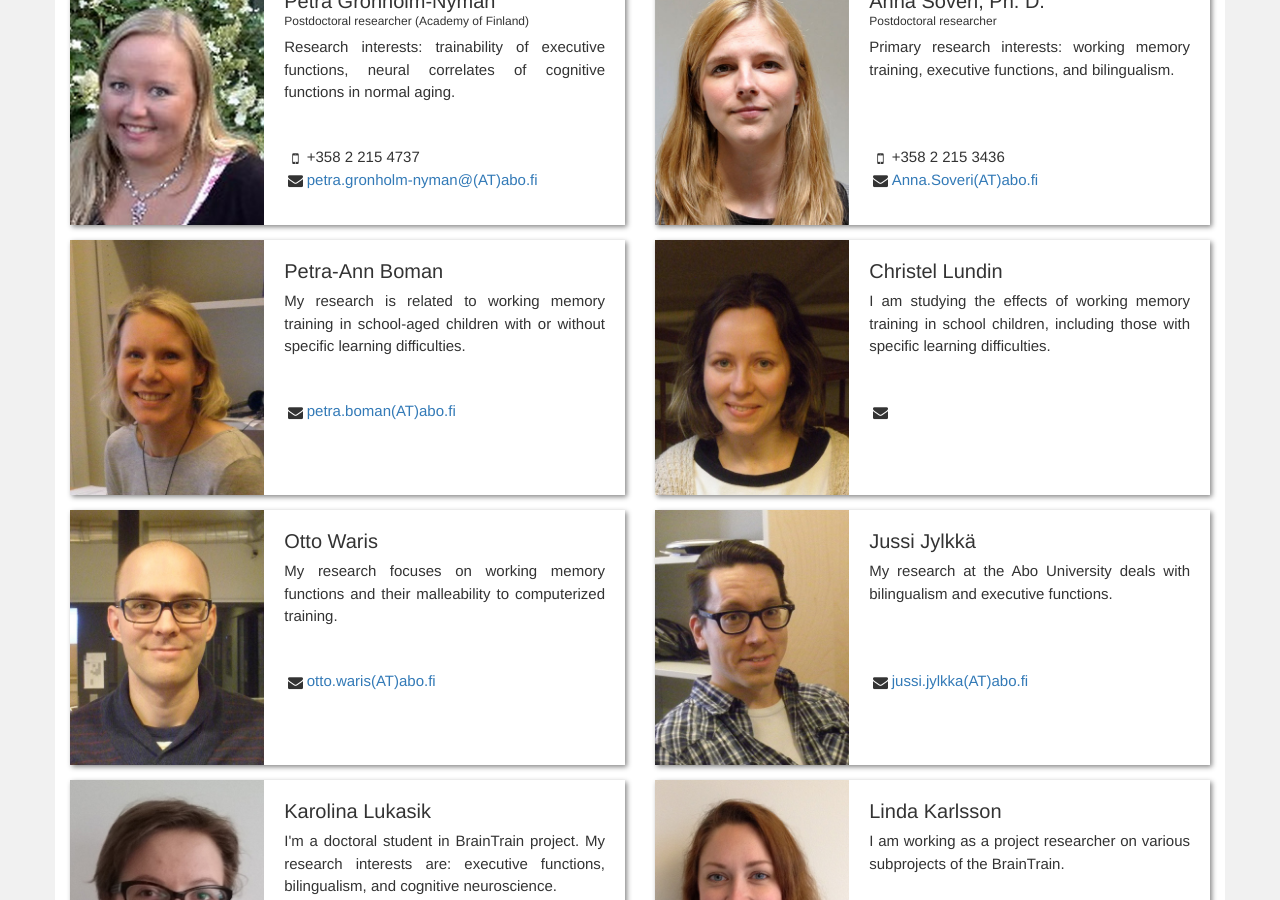
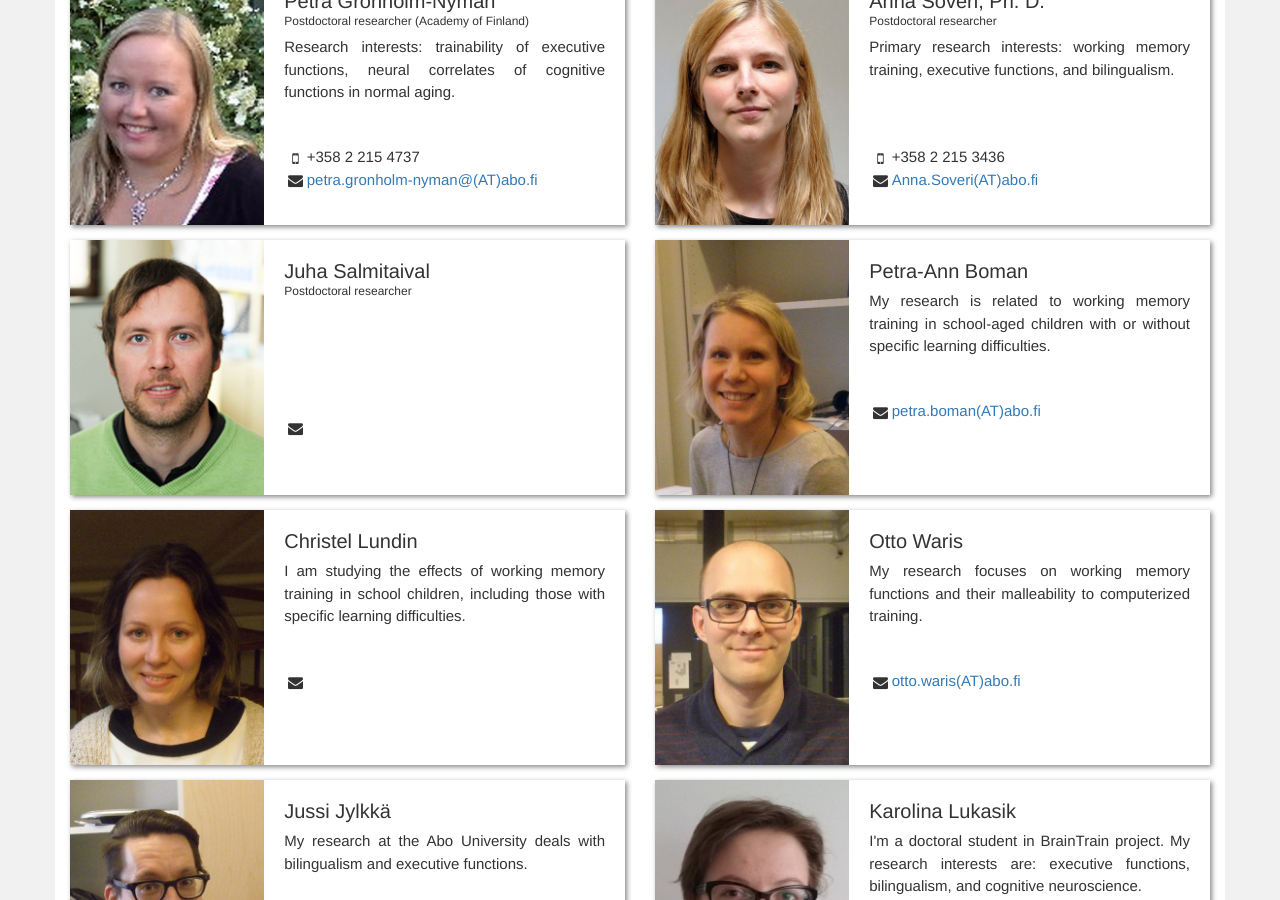
Before and after one commit to dlfell/braintrain, a Jekyll site: the page built from contact.html, in a window 1280 px wide and 900 px high, scrolled down 477 px. Built offline with Jekyll 4.4.1, drawn with Linux system fonts in a browser that asks for light colours; nearby versions of some CDN libraries.

Commit message:
Added juha

```diff
--- a/_data/contacts.json
+++ b/_data/contacts.json
@@ -35,6 +35,12 @@
     mail:  "Anna.Soveri(AT)abo.fi",
     phone: "+358 2 215 3436",
     img : "/assets/images/annasoveri.jpg"
+},
+{
+    name:  "Juha Salmitaival",
+    title: "Postdoctoral researcher",
+    desc:  "",
+    img : "/assets/images/Salmitaival_Juha.jpg"
 },
 {
     name:  "Petra-Ann Boman",
```
Also changed, not shown: assets/images/Salmitaival_Juha.jpg (added).
